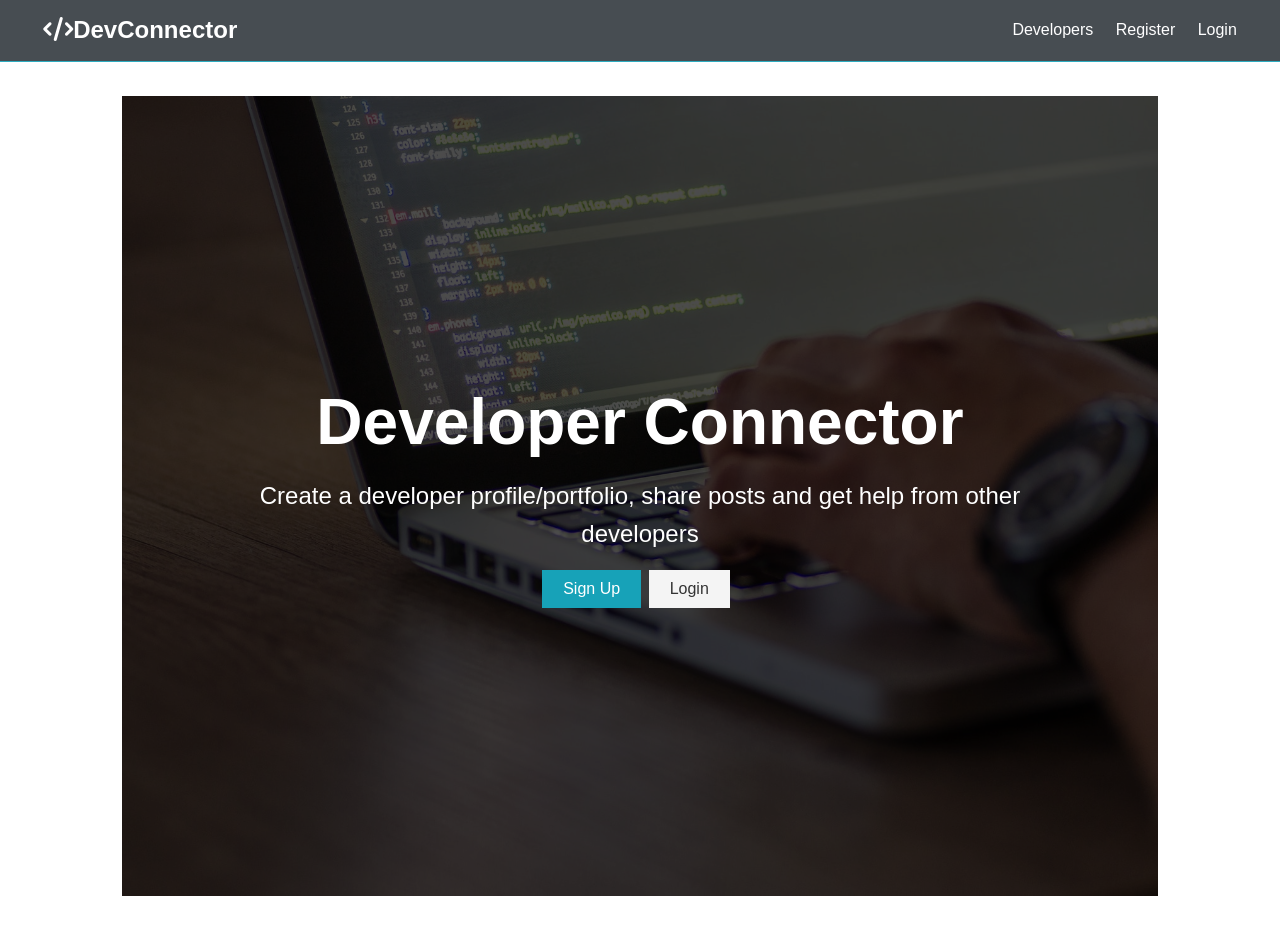
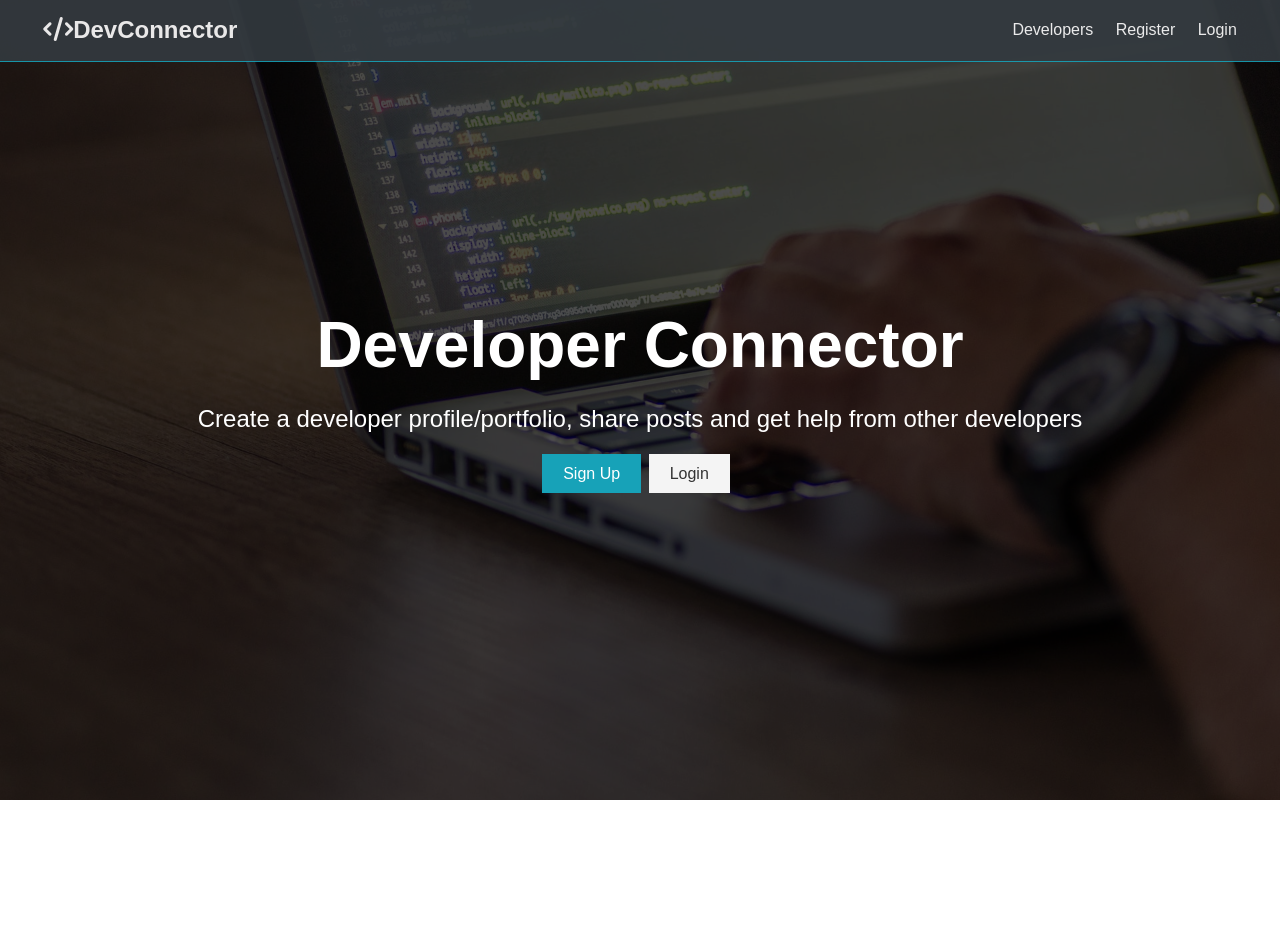
Before and after one commit to richardNovoa/SocialApp, a React (Create React App) app in the folder client/: page / in a window 1280 px wide. Shown: the top 934 px of the page. After the commit the page ends 800 px from the top, so only its background shows below. Built offline with nearby package versions, Linux system fonts and the light colour scheme.

Commit message:
fixed extra container

```diff
--- a/client/src/App.js
+++ b/client/src/App.js
@@ -17,14 +17,12 @@ export default function App() {
 			<Router>
 				<Fragment>
 					<Navbar />
-					<section className='container'>
 					<Alert />
 					<Routes>
 						<Route path='/' element={<Landing />} />
 						<Route path='/register' element={<Register />} />
 						<Route path='/login' element={<Login />} />
 					</Routes>
-					</section>
 				</Fragment>
 			</Router>
 		</Provider>
```
Lines whose indentation alone changed are shown as unchanged.
